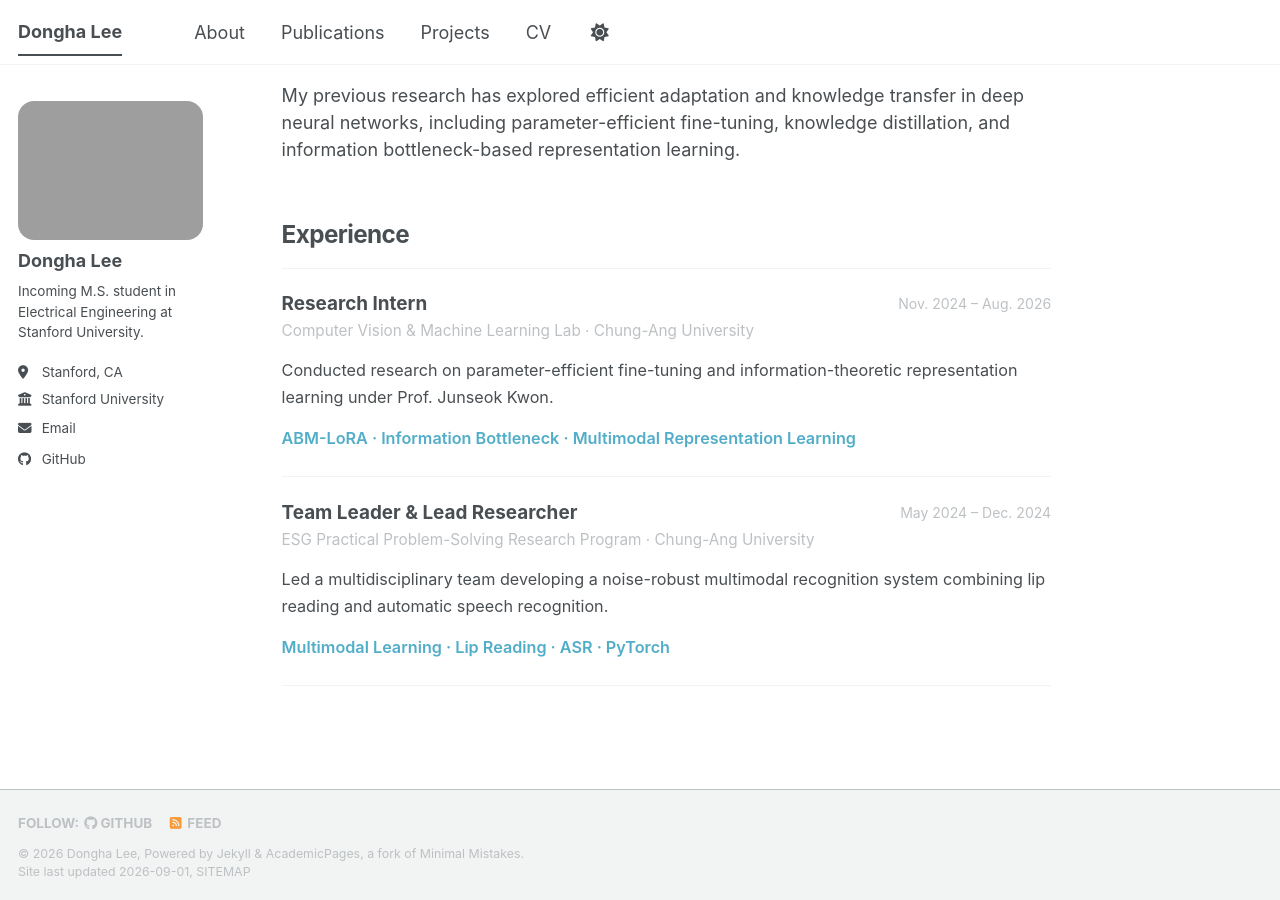
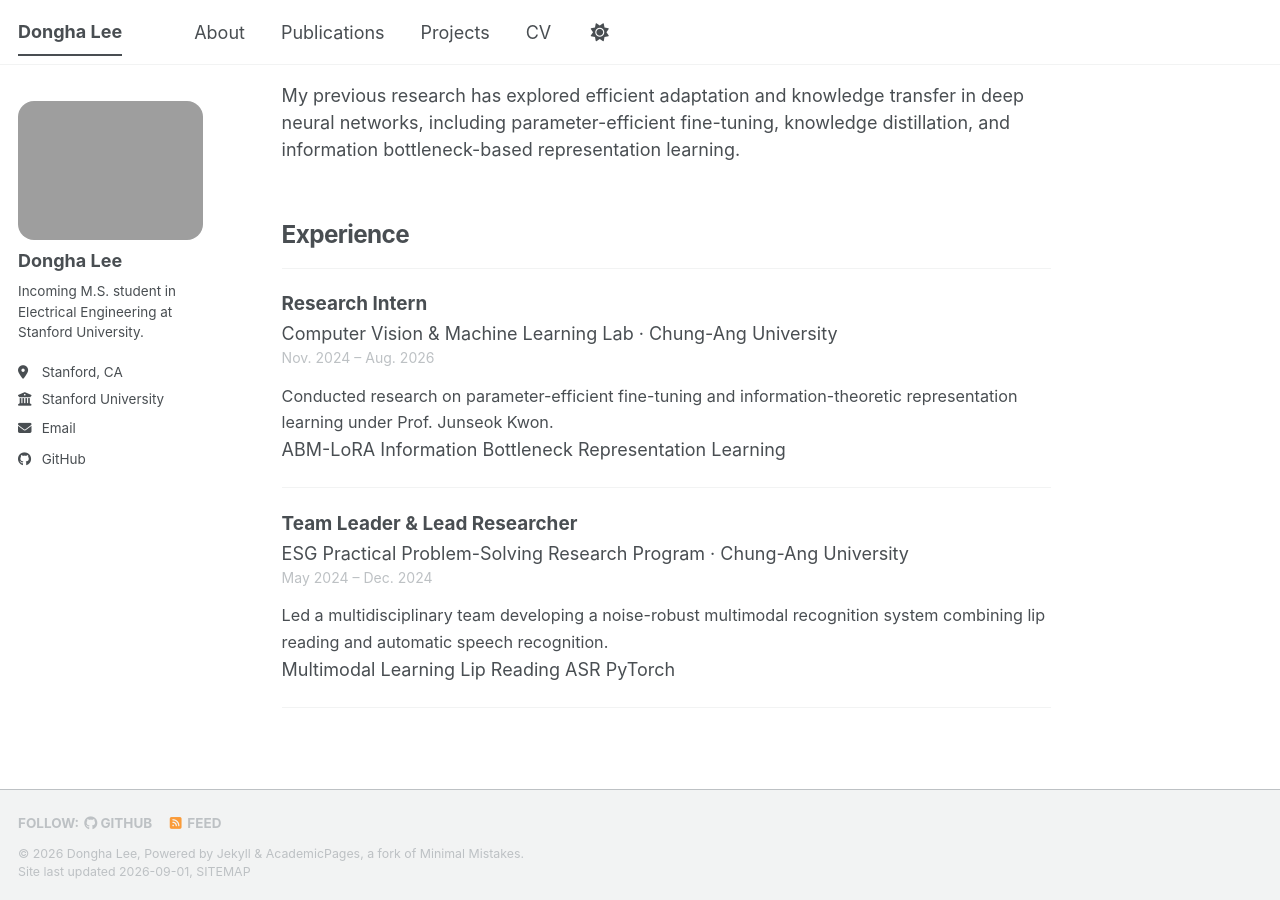
Before and after one commit to lee-research/lee-research.github.io, a Jekyll site: the page built from _pages/about.md, in a window 1280 px wide and 900 px high, scrolled down 772 px. Built offline with Jekyll 4.4.1, drawn with Linux system fonts in a browser that asks for light colours; a script bundle is joined from its source files by our own code; library files that are not in the unit come from our copies; before the commit the page ends 1650 px from its top, so only the background shows below that.

Commit message:
Update about.md

```diff
--- a/_pages/about.md
+++ b/_pages/about.md
@@ -65,45 +65,55 @@ representation learning.
 <div class="experience-list">
 
   <div class="experience-item">
-    <div class="experience-header">
+    <div class="experience-top">
       <div>
         <h3>Research Intern</h3>
-        <p class="experience-place">Computer Vision & Machine Learning Lab · Chung-Ang University</p>
+        <div class="experience-org">
+          Computer Vision & Machine Learning Lab · Chung-Ang University
+        </div>
       </div>
-      <span class="experience-date">Nov. 2024 – Aug. 2026</span>
+      <div class="experience-date">
+        Nov. 2024 – Aug. 2026
+      </div>
     </div>
 
-    <p>
+    <p class="experience-desc">
       Conducted research on parameter-efficient fine-tuning and
-      information-theoretic representation learning under
-      Prof. Junseok Kwon.
+      information-theoretic representation learning under Prof. Junseok Kwon.
     </p>
 
-    <p class="experience-highlight">
-      ABM-LoRA · Information Bottleneck · Multimodal Representation Learning
-    </p>
+    <div class="experience-tags">
+      <span>ABM-LoRA</span>
+      <span>Information Bottleneck</span>
+      <span>Representation Learning</span>
+    </div>
   </div>
 
 
   <div class="experience-item">
-    <div class="experience-header">
+    <div class="experience-top">
       <div>
         <h3>Team Leader & Lead Researcher</h3>
-        <p class="experience-place">
+        <div class="experience-org">
           ESG Practical Problem-Solving Research Program · Chung-Ang University
-        </p>
+        </div>
       </div>
-      <span class="experience-date">May 2024 – Dec. 2024</span>
+      <div class="experience-date">
+        May 2024 – Dec. 2024
+      </div>
     </div>
 
-    <p>
+    <p class="experience-desc">
       Led a multidisciplinary team developing a noise-robust multimodal
       recognition system combining lip reading and automatic speech recognition.
     </p>
 
-    <p class="experience-highlight">
-      Multimodal Learning · Lip Reading · ASR · PyTorch
-    </p>
+    <div class="experience-tags">
+      <span>Multimodal Learning</span>
+      <span>Lip Reading</span>
+      <span>ASR</span>
+      <span>PyTorch</span>
+    </div>
   </div>
 
 </div>
```
